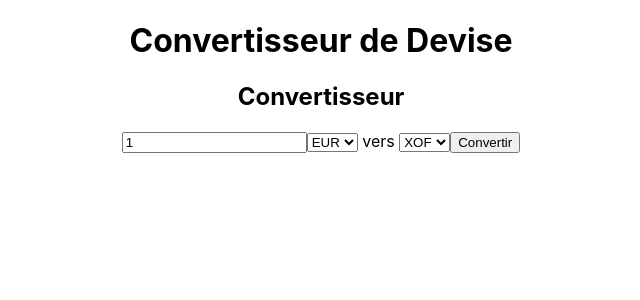
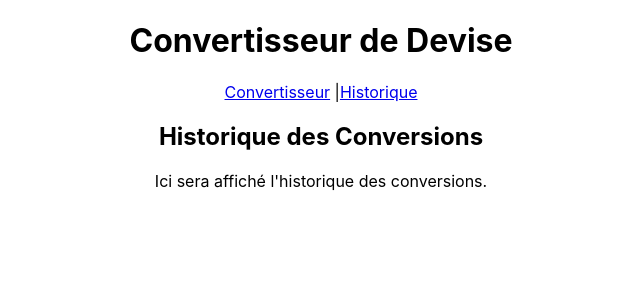
Before and after one commit to GreyHatHacker237/F_Brain, a React (Create React App) app in the folder frontend/: page /history in a window 1280 px wide. Shown: the top 300 px of the page, without its empty margins (319-959 px from the left). Built offline with nearby package versions, Linux system fonts and the light colour scheme.

Commit message:
Mes modifications en cours avant changement de branche

```diff
--- a/frontend/src/App.js
+++ b/frontend/src/App.js
@@ -1,13 +1,24 @@
 // frontend/src/App.js
 import './App.css';
+import { BrowserRouter as Router, Routes, Route, Link } from 'react-router-dom';
 import CurrencyConverter from './components/CurrencyConverter';
+import ConversionHistory from './components/ConversionHistory';
 
 function App() {
   return (
-    <div className="App">
-      <h1>Convertisseur de Devise</h1>
-      <CurrencyConverter />
-    </div>
+    <Router>
+      <div className="App">
+        <h1>Convertisseur de Devise</h1>
+        <nav>
+          <Link to="/">Convertisseur</Link> |
+          <Link to="/history">Historique</Link>
+        </nav>
+        <Routes>
+          <Route path="/" element={<CurrencyConverter />} />
+          <Route path="/history" element={<ConversionHistory />} />
+        </Routes>
+      </div>
+    </Router>
   );
 }
 
--- /dev/null
+++ b/frontend/src/components/ConversionHistory.js
@@ -0,0 +1,13 @@
+// frontend/src/components/ConversionHistory.js
+import React from 'react';
+
+function ConversionHistory() {
+  return (
+    <div className="history">
+      <h2>Historique des Conversions</h2>
+      <p>Ici sera affiché l'historique des conversions.</p>
+    </div>
+  );
+}
+
+export default ConversionHistory;
```
